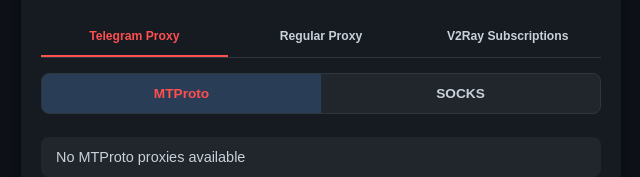
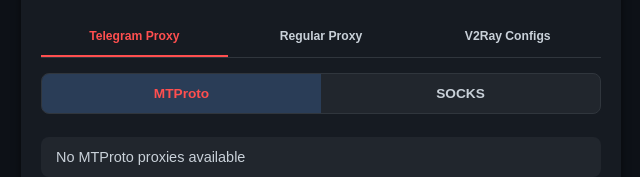
Before and after one commit to Firmfox/Proxify-PWA, a plain HTML site: page index.html in a window 1280 px wide. Shown: the part 369-546 px from the top of the page, 319-959 px from the left. Drawn offline with Linux system fonts and the light colour scheme; no server answers.

Commit message:
Update index.html

```diff
--- a/index.html
+++ b/index.html
@@ -78,7 +78,7 @@
             <div class="tab-buttons">
                 <button class="tab-btn active" data-tab="telegram">Telegram Proxy</button>
                 <button class="tab-btn" data-tab="proxy">Regular Proxy</button>
-                <button class="tab-btn" data-tab="v2ray">V2Ray Subscriptions</button>
+                <button class="tab-btn" data-tab="v2ray">V2Ray Configs</button>
             </div>
 
             <div class="tab-content active" id="telegram">
```
